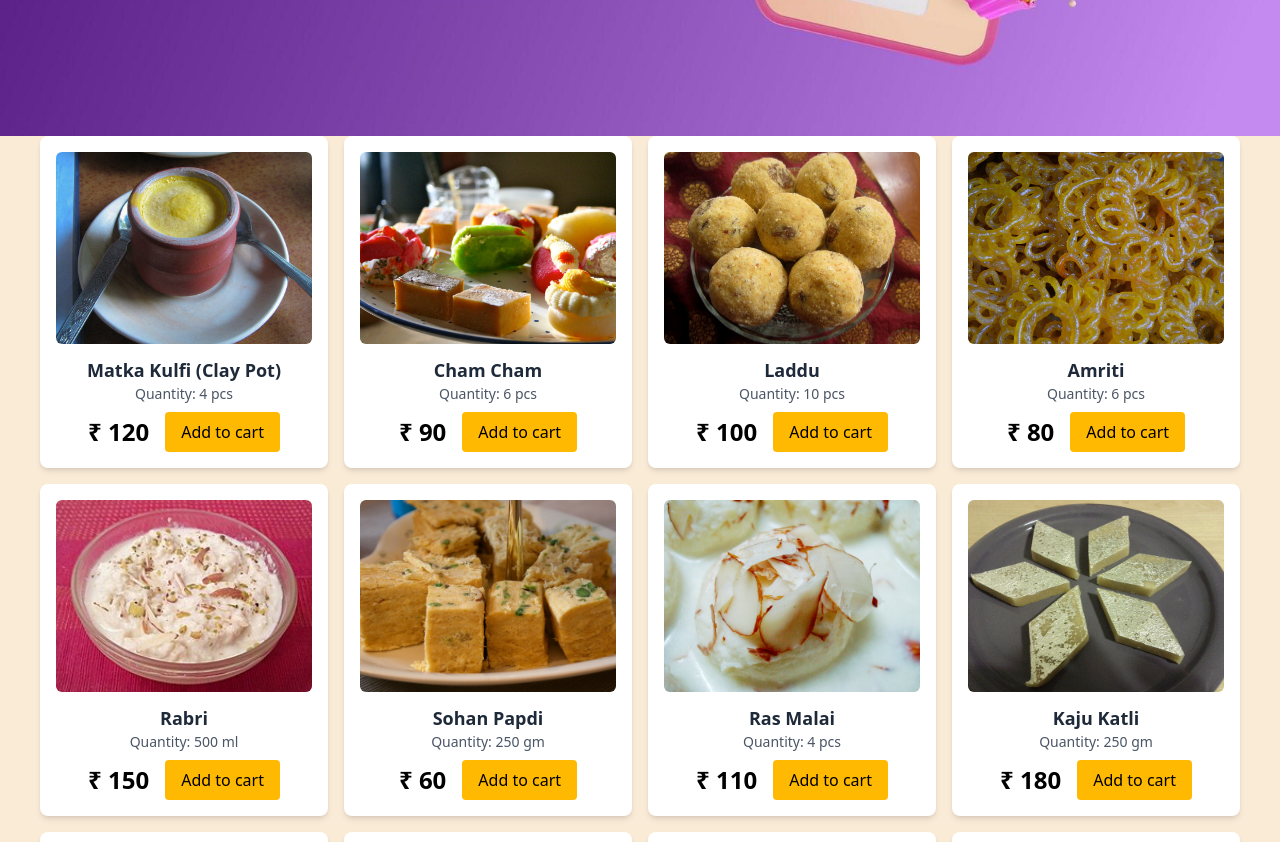
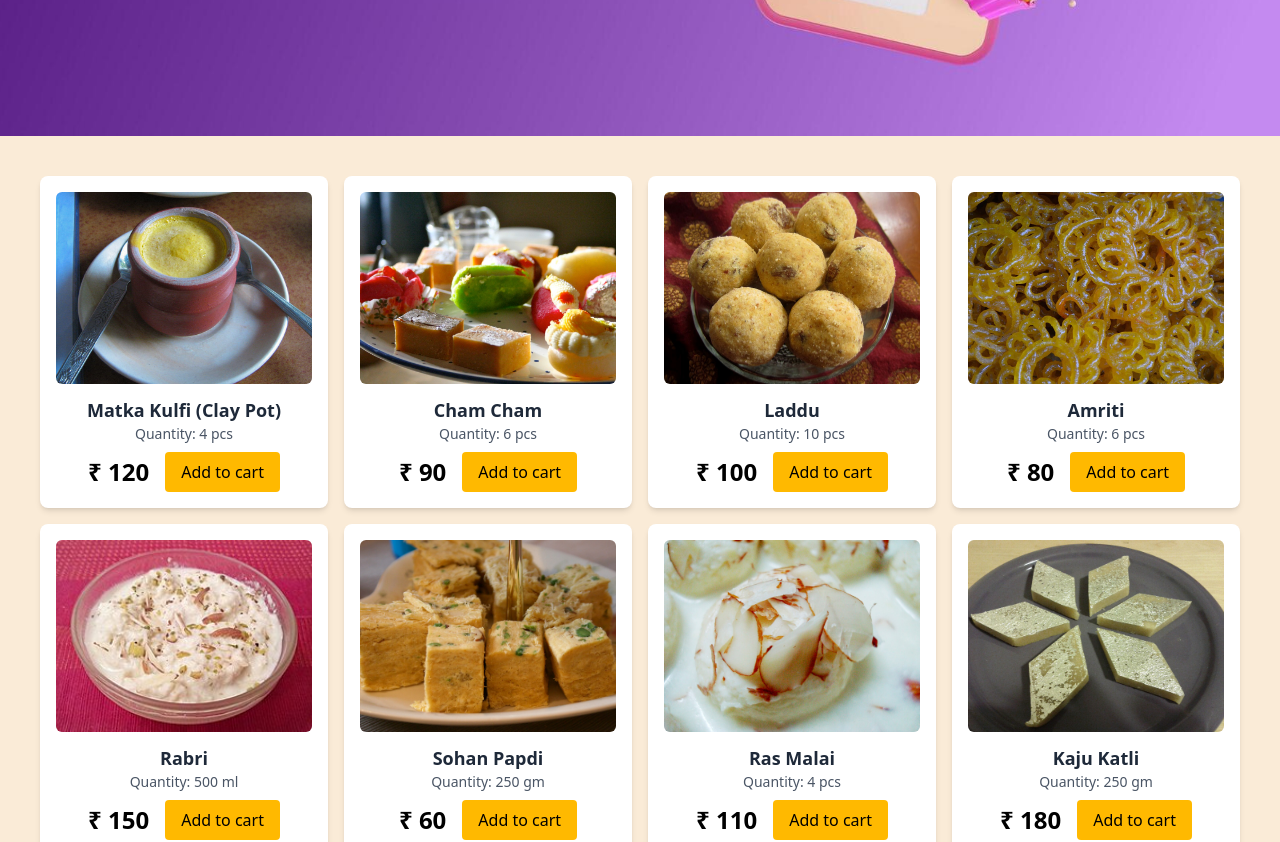
Before and after one commit to kamlakanwar/sweets-e-commerce, a React (Vite) app: page / in a window 1280 px wide. Shown: the part 660-1502 px from the top of the page. Built offline with nearby package versions, Linux system fonts and the light colour scheme.

Commit message:
Update Cards.jsx

```diff
--- a/src/components/Cards.jsx
+++ b/src/components/Cards.jsx
@@ -1,10 +1,10 @@
 import React from 'react';
-import Card from './Card'; // make sure path is correct
+import Card from './Card';
 
 const Cards = ({productData}) => {
 
   return (
-    <div className="flex flex-wrap justify-center gap-4 mx-10">
+    <div className="flex flex-wrap justify-center gap-4 my-10">
       {productData.map((item) => (
         <Card key={item.id}
           id={item.id}
```
